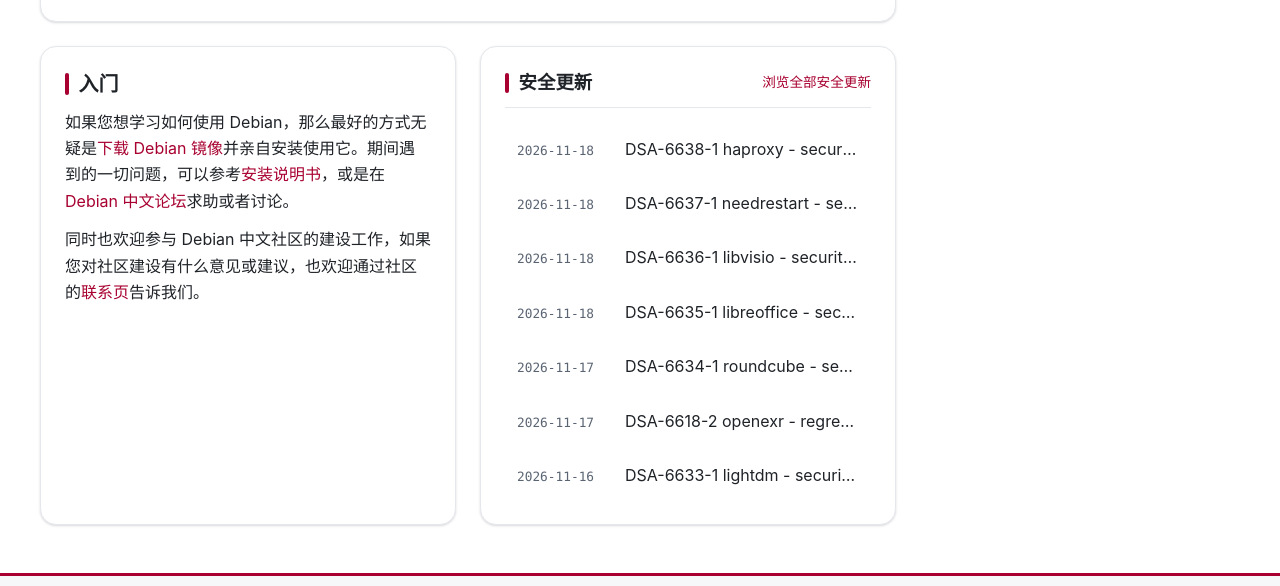
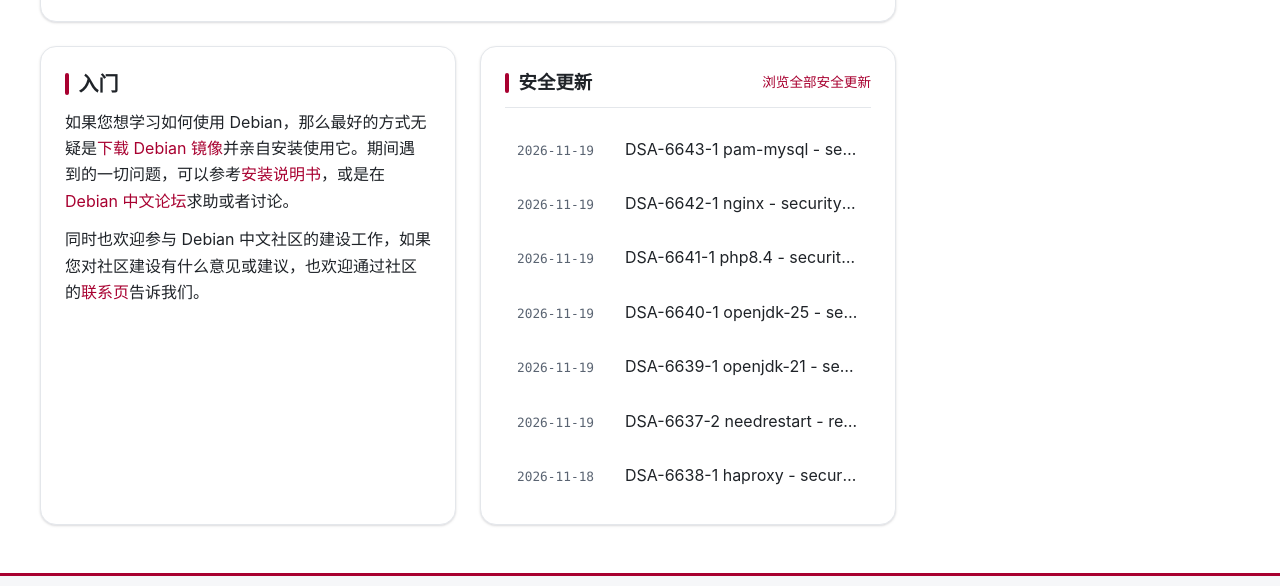
Before and after one commit to debiancn/debiancn.org, a plain HTML site: page index.html in a window 1280 px wide. Shown: the part 1457-2043 px from the top of the page. Drawn offline with Linux system fonts and the light colour scheme.

Commit message:
action auto update

```diff
--- a/index.html
+++ b/index.html
@@ -113,25 +113,25 @@
               </div>
               <ul class="update-list">
                 <li class="update-item">
-<time class="update-date" datetime="2026-11-18">2026-11-18</time><a class="update-title" href="https://lists.debian.org/debian-security-announce/2026/msg00559.html">DSA-6638-1 haproxy - security update</a>
+<time class="update-date" datetime="2026-11-19">2026-11-19</time><a class="update-title" href="https://lists.debian.org/debian-security-announce/2026/msg00565.html">DSA-6643-1 pam-mysql - security update</a>
 </li>
 <li class="update-item">
-<time class="update-date" datetime="2026-11-18">2026-11-18</time><a class="update-title" href="https://lists.debian.org/debian-security-announce/2026/msg00558.html">DSA-6637-1 needrestart - security update</a>
+<time class="update-date" datetime="2026-11-19">2026-11-19</time><a class="update-title" href="https://lists.debian.org/debian-security-announce/2026/msg00564.html">DSA-6642-1 nginx - security update</a>
 </li>
 <li class="update-item">
-<time class="update-date" datetime="2026-11-18">2026-11-18</time><a class="update-title" href="https://lists.debian.org/debian-security-announce/2026/msg00557.html">DSA-6636-1 libvisio - security update</a>
+<time class="update-date" datetime="2026-11-19">2026-11-19</time><a class="update-title" href="https://lists.debian.org/debian-security-announce/2026/msg00563.html">DSA-6641-1 php8.4 - security update</a>
 </li>
 <li class="update-item">
-<time class="update-date" datetime="2026-11-18">2026-11-18</time><a class="update-title" href="https://lists.debian.org/debian-security-announce/2026/msg00556.html">DSA-6635-1 libreoffice - security update</a>
+<time class="update-date" datetime="2026-11-19">2026-11-19</time><a class="update-title" href="https://lists.debian.org/debian-security-announce/2026/msg00562.html">DSA-6640-1 openjdk-25 - security update</a>
 </li>
 <li class="update-item">
-<time class="update-date" datetime="2026-11-17">2026-11-17</time><a class="update-title" href="https://lists.debian.org/debian-security-announce/2026/msg00555.html">DSA-6634-1 roundcube - security update</a>
+<time class="update-date" datetime="2026-11-19">2026-11-19</time><a class="update-title" href="https://lists.debian.org/debian-security-announce/2026/msg00561.html">DSA-6639-1 openjdk-21 - security update</a>
 </li>
 <li class="update-item">
-<time class="update-date" datetime="2026-11-17">2026-11-17</time><a class="update-title" href="https://lists.debian.org/debian-security-announce/2026/msg00554.html">DSA-6618-2 openexr - regression update</a>
+<time class="update-date" datetime="2026-11-19">2026-11-19</time><a class="update-title" href="https://lists.debian.org/debian-security-announce/2026/msg00560.html">DSA-6637-2 needrestart - regression update</a>
 </li>
 <li class="update-item">
-<time class="update-date" datetime="2026-11-16">2026-11-16</time><a class="update-title" href="https://lists.debian.org/debian-security-announce/2026/msg00553.html">DSA-6633-1 lightdm - security update</a>
+<time class="update-date" datetime="2026-11-18">2026-11-18</time><a class="update-title" href="https://lists.debian.org/debian-security-announce/2026/msg00559.html">DSA-6638-1 haproxy - security update</a>
 </li>
               </ul>
             </section>
```
